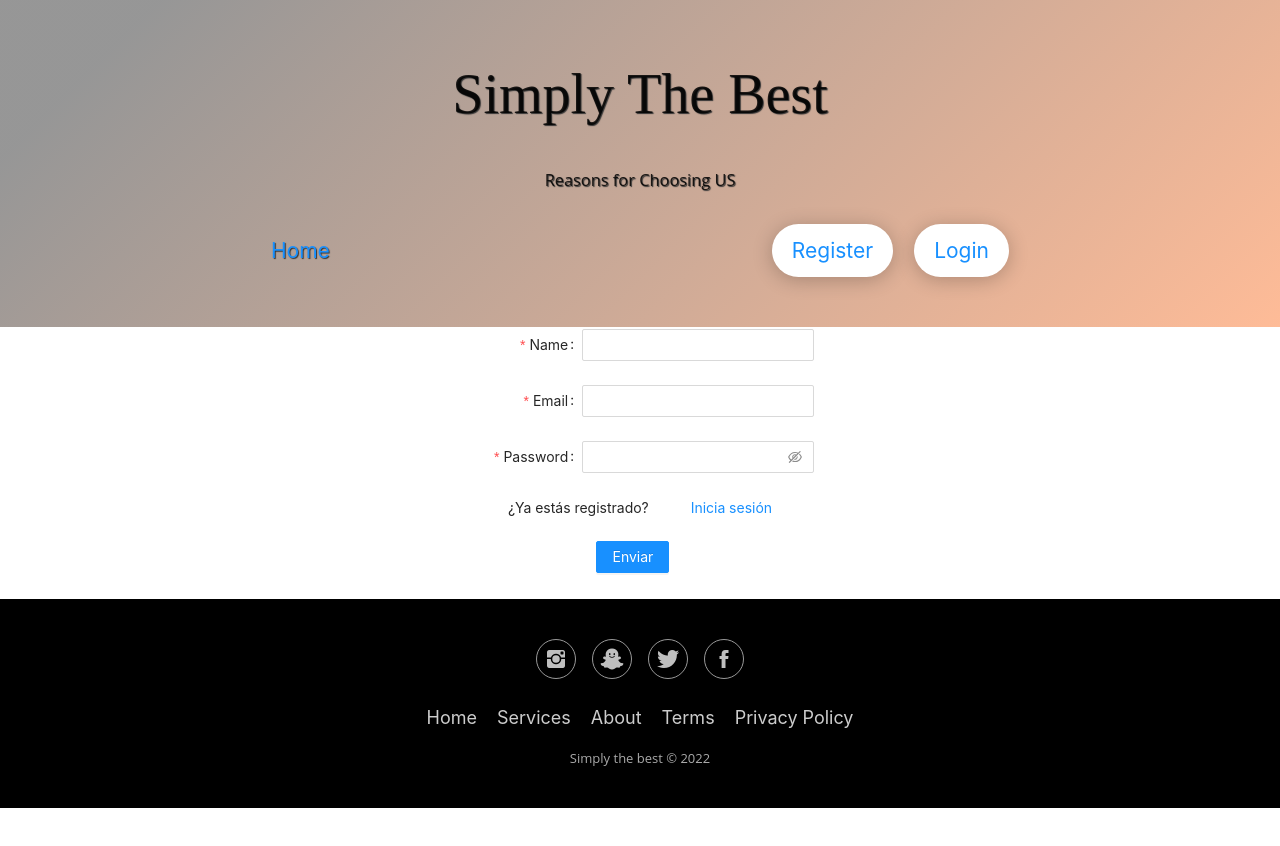
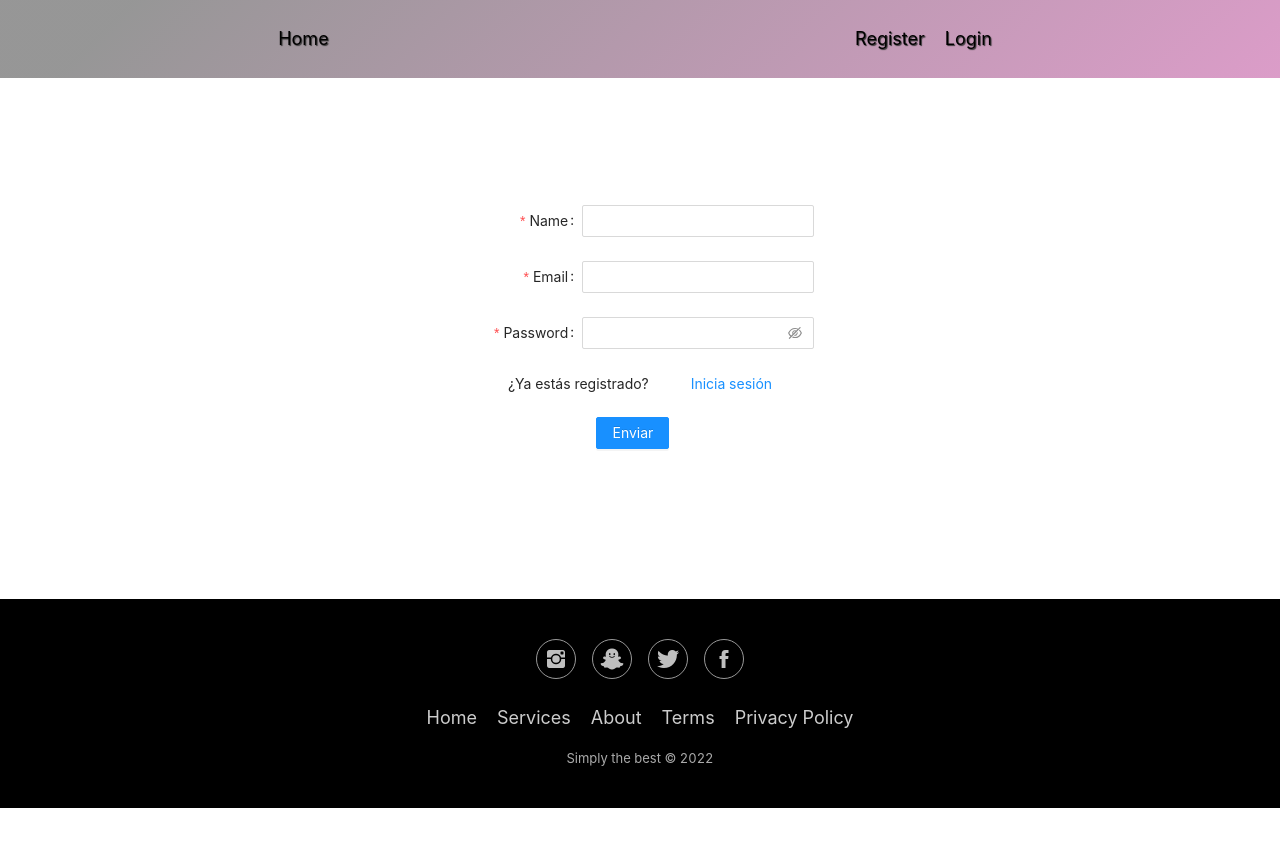
Before and after one commit to Molerog/FrontendOnlineShop, a React (Create React App) app: page / in a window 1280 px wide. Shown: the top 846 px of the page. Built offline with nearby package versions, Linux system fonts and the light colour scheme.

Commit message:
wrong branch

```diff
--- a/src/components/Header/Header.jsx
+++ b/src/components/Header/Header.jsx
@@ -17,8 +17,7 @@ const Header = () => {
   return (
     <header>
       <div className="overlay">
-        <h1>Simply The Best</h1>
-        <h3>Reasons for Choosing US</h3>
+        {/* <h1>Simply The Best</h1> */}
         <div className="LinksContainer">
           <span>
             <Link to="/home">Home</Link>
@@ -35,7 +34,7 @@ const Header = () => {
               <span>
                 <Link to="/cart">
                   <Badge count={cart.length}>
-                    <ShoppingCartOutlined />
+                    <ShoppingCartOutlined style={{ fontSize: '18px', color: "black" }}/>
                   </Badge>
                 </Link>
               </span>
--- a/src/components/Header/Header.scss
+++ b/src/components/Header/Header.scss
@@ -1,66 +1,79 @@
-*{padding: 0; margin: 0; box-sizing: border-box;}
+* {
+	padding: 0;
+	margin: 0;
+	box-sizing: border-box;
+}
 
-body {height: 900px;}
+body {
+	height: 900px;
+}
 
 header {
-	// background: url('http://www.autodatz.com/wp-content/uploads/2017/05/Old-Car-Wallpapers-Hd-36-with-Old-Car-Wallpapers-Hd.jpg');
+	display: flex;
 	text-align: center;
 	width: 100%;
 	height: auto;
 	background-size: cover;
 	background-attachment: fixed;
 	position: relative;
-    display:flex;
-	// border-radius: 0 0 85% 85% / 30%;
-}
 
-header .overlay {
+	.overlay {
 		width: 100%;
 		height: 100%;
-	padding: 50px;
+		padding: 20px;
 		color: #FFF;
 		text-shadow: 1px 1px 1px #333;
-  	background-image: linear-gradient( 135deg, #01010169 10%, #fd5e086b 100%);
+		background-image: linear-gradient(135deg, #01010169 10%, #aa147d6b 100%);
+
+		.LinksContainer {
+			display: flex;
+			justify-content: space-around;
+			align-items: center;
+			font-size: 18px;
+
+			a {
+				color: black;
+				:hover{
+					display: flex;
+					// -ms-transform: scale(1.2);
+					// -webkit-transform: scale(1.2);
+				    // transform: scale(1.2);
+					text-decoration: underline;
 				}
-
-h1 {
-	font-family: 'Dancing Script', cursive;
-	font-size: 4em;
-	margin-bottom: 30px;
 			}
-
-h3, p {
-	font-family: 'Open Sans', sans-serif;
-	margin-bottom: 30px;
 		}
 
 		button {
 			border: none;
 			outline: none;
-	padding: 10px 20px;
-	border-radius: 50px;
-	color: #333;
-	background: #fff;
-	box-shadow: 0 3px 20px 0 #0000003b;
+			padding: 5px 10px;
+			border-radius: 20px;
+			color: black;
+			text-shadow: 1px 1px 1px #333;
+			background: rgba(255, 255, 255, 0);
+		}
+	}
 }
 
-button:hover {
-	cursor: pointer;
-}
 
-.LinksContainer {
-    display:flex;
-    justify-content: space-around;
-    align-items: center;
-    font-size: 1.5em;
-}
+// button:hover {
+// 	cursor: pointer;
+// 	-ms-transform: scale(1.2);
+//     -webkit-transform: scale(1.2);
+//     transform: scale(1.2);
+// }
 
-.ButtonsContainer {
-    gap:1em;
-    display:flex;
-	align-items: center;
-}
 
-// .anticon anticon-shopping-cart{
 
+// .ButtonsContainer {
+//     gap:1em;
+//     display:flex;
+// 	align-items: center;
 // }
+
+// .anticon-shopping-cart{
+// 	width: 2em;
+// 	svg{
+// 		width:2em;
+// 	}
+// }
--- a/src/components/Profile/Profile.jsx
+++ b/src/components/Profile/Profile.jsx
@@ -11,8 +11,9 @@ const Profile = () => {
   if (!user) {
     return <span>Cargando...</span>;
   }
+  console.log(user)
+  const orderList = user.user.Orders.map((element) => {
 
-  const orderList = user.user.Orders.map((element) => {
     return (
       <div className='TicketContainer'key={element.id}>
         <h4>{element.date.split("T")[0]}</h4>
```
Lines whose indentation alone changed are shown as unchanged.
